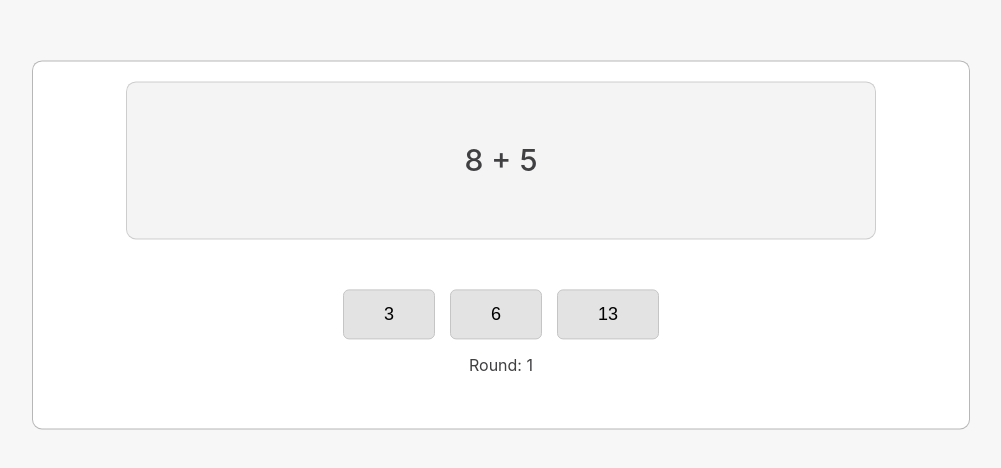
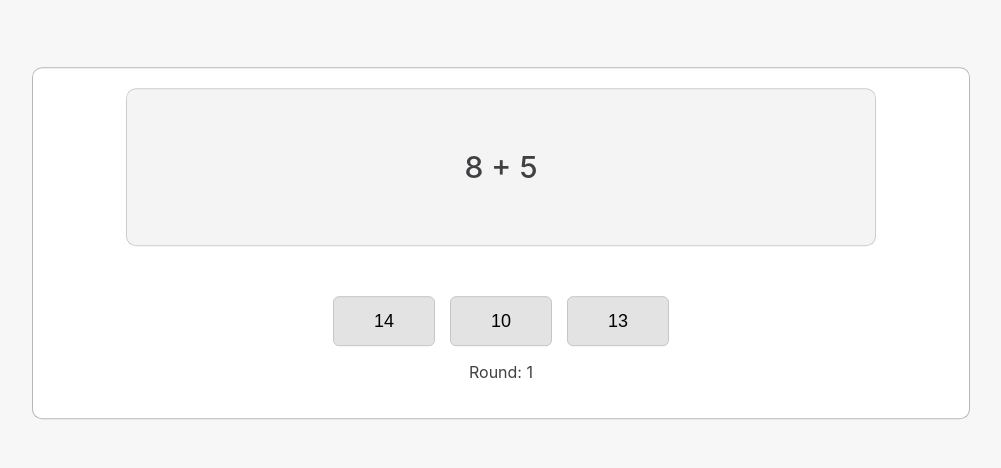
Before and after one commit to Nama-Salameh/asal-training3, a React (Create React App) app: page / in a window 1280 px wide. Shown: the part 112-580 px from the top of the page, without its empty margins (139-1140 px from the left). Built offline with nearby package versions, Linux system fonts and the light colour scheme.

Commit message:
Refactor summation game box task.

```diff
--- a/src/summationGameBoxTask/SummationGameBox.tsx
+++ b/src/summationGameBoxTask/SummationGameBox.tsx
@@ -21,10 +21,7 @@ const SummationGameBox: React.FC = () => {
     wrong: number;
   }>({ roundCounter: 1, correct: 0, wrong: 0 });
   const [message, setMessage] = useState<string>("");
-  const [resetButtonDisplayed, setResetButtonDisplayed] =
-    useState<boolean>(false);
   const [equations, setEquations] = useState<equation[]>([]);
-  const [equationsDisplay, setEquationsDisplay] = useState<boolean>(false);
 
   const generateRandomNumber = (
     min: number,
@@ -43,11 +40,16 @@ const SummationGameBox: React.FC = () => {
       generateRandomNumber(1, 20)
     );
     const newResult = newNumbers[0] + newNumbers[1];
-    const firstRandomResult = generateRandomNumber(1, 50, [newResult]);
-    const secondRandomResult = generateRandomNumber(1, 50, [
-      newResult,
-      firstRandomResult,
-    ]);
+    const firstRandomResult = generateRandomNumber(
+      newResult - 3,
+      newResult + 3,
+      [newResult]
+    );
+    const secondRandomResult = generateRandomNumber(
+      newResult - 3,
+      newResult + 3,
+      [newResult, firstRandomResult]
+    );
     setNumbers(newNumbers);
     setResult(newResult);
     setRandomResults([firstRandomResult, secondRandomResult]);
@@ -60,6 +62,8 @@ const SummationGameBox: React.FC = () => {
       [isCorrect ? "correct" : "wrong"]:
         prevCounters[isCorrect ? "correct" : "wrong"] + 1,
     }));
+
+    if (!isCorrect)
       setEquations((prevEquations) => [
         ...prevEquations,
         {
@@ -70,9 +74,16 @@ const SummationGameBox: React.FC = () => {
           isCorrect: isCorrect,
         },
       ]);
-    if (counters.roundCounter !== 5) {
+
+    if (counters.roundCounter + 1 > 5) {
+      if (counters.correct + (isCorrect ? 1 : 0) === 5) {
+        setMessage("All guesses are correct!");
+      } else if (counters.wrong !== 0) {
+        setMessage("Try guessing again");
+      }
+    }
+
     setValues();
-    }
     setCounters((prevCounters) => ({
       ...prevCounters,
       roundCounter: prevCounters.roundCounter + 1,
@@ -82,7 +93,6 @@ const SummationGameBox: React.FC = () => {
   const handleResetClick = () => {
     setCounters({ roundCounter: 1, correct: 0, wrong: 0 });
     setMessage("");
-    setResetButtonDisplayed(false);
     setEquations([]);
     setValues();
   };
@@ -91,20 +101,10 @@ const SummationGameBox: React.FC = () => {
     setValues();
   }, []);
 
-  useEffect(() => {
-    if (counters.roundCounter > 5) {
-      if (counters.correct === 5) {
-        setMessage("All guesses are correct!");
-        setResetButtonDisplayed(true);
-      } else if (counters.wrong !== 0) {
-        setMessage("Try guessing again");
-        setEquationsDisplay(true);
-      }
-    }
-  }, [counters]);
-
   return (
     <div className="summationGameBoxContainer">
+      {counters.roundCounter <= 5 && (
+        <div className="container">
           <div className="equationContainer">
             {numbers[0]} + {numbers[1]}
           </div>
@@ -121,20 +121,21 @@ const SummationGameBox: React.FC = () => {
                 </button>
               ))}
           </div>
-      {counters.roundCounter <= 5 && <p>Round: {counters.roundCounter}</p>}
+          <p>Round: {counters.roundCounter}</p>
+        </div>
+      )}
 
+      {counters.roundCounter > 5 && (
+        <div className="container">
           <div className="resultContainer">
-        <p>{message} </p>
-        {resetButtonDisplayed && (
+            <p>{message}</p>
             <button className="resetButton button" onClick={handleResetClick}>
-            Reset
+              {equations.length > 0 ? "Try again" : "Reset"}
             </button>
-        )}
           </div>
-
-      {equationsDisplay && (
-        <div className="equationsContainer">
-          <h4>Your wrong guessess : </h4>
+          {equations.length > 0 && (
+            <div className="wrongEquationsContainer">
+              <h4>Your wrong guesses :</h4>
               {equations
                 .filter((equation) => !equation.isCorrect)
                 .map((equation, index) => (
@@ -144,7 +145,11 @@ const SummationGameBox: React.FC = () => {
                         {equation.num1} + {equation.num2} ={" "}
                         {equation.selectedResult}
                       </p>
-                  <img src={wrongIcon} alt="Wrong icon" className="wrongIcon" />
+                      <img
+                        src={wrongIcon}
+                        alt="Wrong icon"
+                        className="wrongIcon"
+                      />
                     </div>
                     but should
                     <div className="correctEquation">
@@ -162,6 +167,8 @@ const SummationGameBox: React.FC = () => {
             </div>
           )}
         </div>
+      )}
+    </div>
   );
 };
 
--- a/src/summationGameBoxTask/summationGameBox.scss
+++ b/src/summationGameBoxTask/summationGameBox.scss
@@ -12,7 +12,13 @@
   border-radius: 10px;
   padding: 20px;
   color: #404043;
-
+  .container {
+    width: 100%;
+    display: flex;
+    flex-direction: column;
+    align-items: center;
+    justify-content: center;
+  }
   .equationContainer {
     width: 70%;
     background-color: #e1e1e160;
@@ -38,6 +44,7 @@
       padding: 5px 20px;
       height: 30px;
       font-size: 16px;
+      margin-bottom: 10px;
     }
   }
   .button {
@@ -48,7 +55,7 @@
     font-size: 18px;
   }
 
-  .equationsContainer {
+  .wrongEquationsContainer {
     border: 1px solid #c5c5c5;
     width: 70%;
     .equation {
```
Lines whose indentation alone changed are shown as unchanged.
